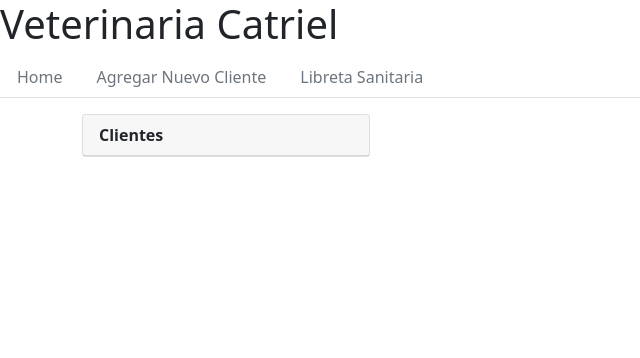
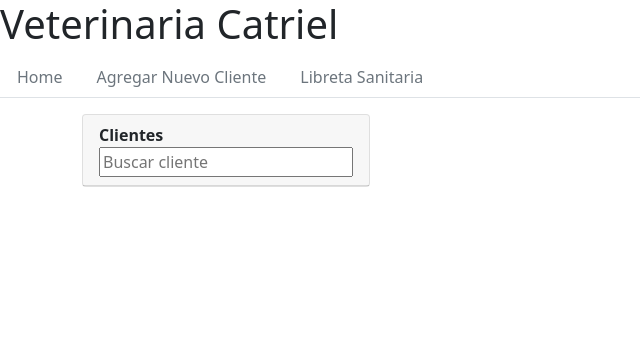
Before and after one commit to Miqueas-Freiberger/Proyecto-Vete, a PHP site: page /router.php in a window 1280 px wide. Shown: the top 358 px of the page, without its empty margins (0-640 px from the left). Run offline with PHP 8.4, Linux system fonts and the light colour scheme; data that the repository does not hold is empty.

Commit message:
agrego buscador home

```diff
--- a/templates/home.tpl
+++ b/templates/home.tpl
@@ -1,8 +1,11 @@
 {include file="templates/header.tpl"}
+
+
 
         <div class="card mt-3" style="width: 18rem;">
             <div class="card-header">
                 <b>Clientes</b>
+                <input class="serchvar" class="list-group-item" type="search" placeholder="Buscar cliente" aria-label="Search" style="height:30px; width: 100%;">
             </div>
             <ul class="list-group list-group-flush">
             {foreach from=$dataClientes item=$data}
```
Also changed, not shown: css/style.css (line endings or trailing spaces).
